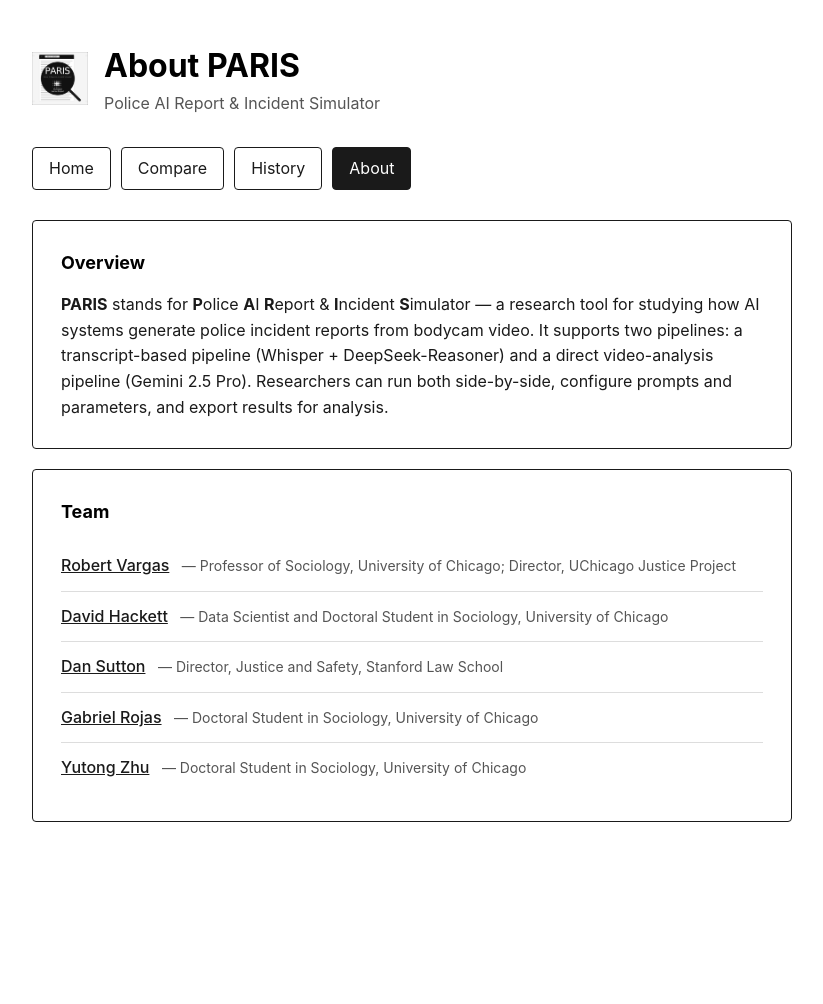
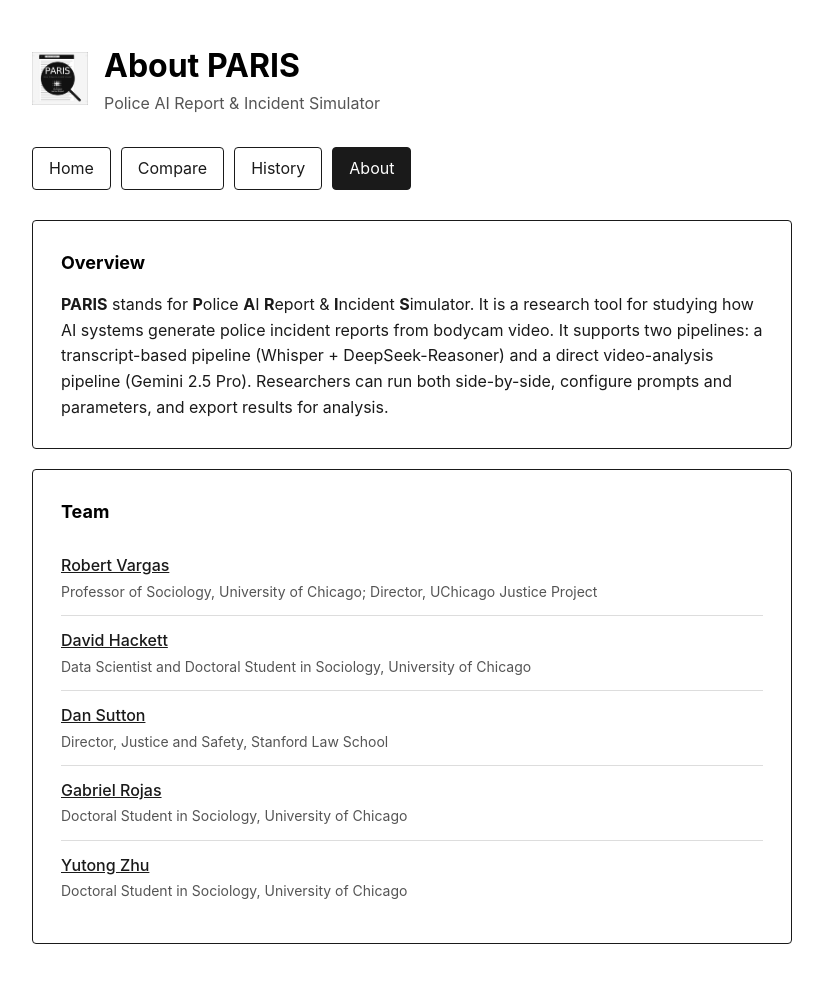
Before and after one commit to maxzhuyt/paris-app, a Flask app: page /about in a window 1280 px wide. Shown: the whole page, without its empty margins (228-1051 px from the left). Before the commit the page ends 822 px from the top, so only its background shows below. Run offline with Flask 3, Linux system fonts and the light colour scheme.

Commit message:
Remove em dashes from About page
Replace em dashes in title, overview paragraph, and team list. Team
roles now display on their own line under each name instead of using
an em dash separator.

Co-Authored-By: Claude Opus 4.6 (1M context) <noreply@anthropic.com>

```diff
--- a/templates/about.html
+++ b/templates/about.html
@@ -3,7 +3,7 @@
 <head>
     <meta charset="UTF-8">
     <meta name="viewport" content="width=device-width, initial-scale=1.0">
-    <title>PARIS — About</title>
+    <title>PARIS: About</title>
     <style>
         * { box-sizing: border-box; }
         body {
@@ -41,9 +41,10 @@
         }
         .team-list a:hover { color: #000; }
         .team-role {
+            display: block;
             color: #555;
             font-size: 14px;
-            margin-left: 8px;
+            margin-top: 2px;
         }
 
         .header { display: flex; align-items: center; gap: 16px; margin-bottom: 30px; }
@@ -70,7 +71,7 @@
 
     <div class="section">
         <h2>Overview</h2>
-        <p><strong>PARIS</strong> stands for <strong>P</strong>olice <strong>A</strong>I <strong>R</strong>eport & <strong>I</strong>ncident <strong>S</strong>imulator — a research tool for studying how AI systems generate police incident reports from bodycam video. It supports two pipelines: a transcript-based pipeline (Whisper + DeepSeek-Reasoner) and a direct video-analysis pipeline (Gemini 2.5 Pro). Researchers can run both side-by-side, configure prompts and parameters, and export results for analysis.</p>
+        <p><strong>PARIS</strong> stands for <strong>P</strong>olice <strong>A</strong>I <strong>R</strong>eport & <strong>I</strong>ncident <strong>S</strong>imulator. It is a research tool for studying how AI systems generate police incident reports from bodycam video. It supports two pipelines: a transcript-based pipeline (Whisper + DeepSeek-Reasoner) and a direct video-analysis pipeline (Gemini 2.5 Pro). Researchers can run both side-by-side, configure prompts and parameters, and export results for analysis.</p>
     </div>
 
     <div class="section">
@@ -78,23 +79,23 @@
         <ul class="team-list">
             <li>
                 <a href="https://sociology.uchicago.edu/directory/robert-vargas" target="_blank" rel="noopener">Robert Vargas</a>
-                <span class="team-role">— Professor of Sociology, University of Chicago; Director, UChicago Justice Project</span>
+                <span class="team-role">Professor of Sociology, University of Chicago; Director, UChicago Justice Project</span>
             </li>
             <li>
                 <a href="https://www.linkedin.com/in/thedavidhackett/" target="_blank" rel="noopener">David Hackett</a>
-                <span class="team-role">— Data Scientist and Doctoral Student in Sociology, University of Chicago</span>
+                <span class="team-role">Data Scientist and Doctoral Student in Sociology, University of Chicago</span>
             </li>
             <li>
                 <a href="https://law.stanford.edu/dan-sutton/" target="_blank" rel="noopener">Dan Sutton</a>
-                <span class="team-role">— Director, Justice and Safety, Stanford Law School</span>
+                <span class="team-role">Director, Justice and Safety, Stanford Law School</span>
             </li>
             <li>
                 <a href="https://sociology.uchicago.edu/directory/gabriel-rojas" target="_blank" rel="noopener">Gabriel Rojas</a>
-                <span class="team-role">— Doctoral Student in Sociology, University of Chicago</span>
+                <span class="team-role">Doctoral Student in Sociology, University of Chicago</span>
             </li>
             <li>
                 <a href="https://yutongmz.github.io/personal-website/" target="_blank" rel="noopener">Yutong Zhu</a>
-                <span class="team-role">— Doctoral Student in Sociology, University of Chicago</span>
+                <span class="team-role">Doctoral Student in Sociology, University of Chicago</span>
             </li>
         </ul>
     </div>
```
